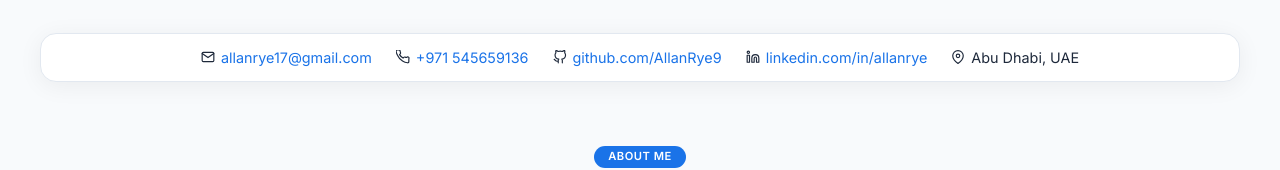
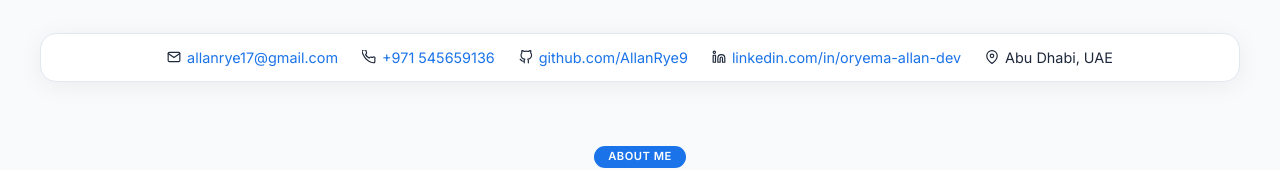
Before and after one commit to AllanRye9/allan-resume, a plain HTML site: page index.html in a window 1280 px wide. Shown: the part 418-588 px from the top of the page. Drawn offline with Linux system fonts and the light colour scheme; no server answers.

Commit message:
Update index.html

```diff
--- a/index.html
+++ b/index.html
@@ -8,7 +8,7 @@
   <meta name="robots" content="index, follow" />
   <meta name="theme-color" content="#1a73e8" />
   <meta name="keywords" content="Software Engineer, AI Engineer, Full Stack Developer, React, TypeScript, Python, FastAPI, Abu Dhabi" />
-  <link rel="canonical" href="https://your-domain.com" />
+  <link rel="canonical" href="https://allan-resume.vercel.app" />
   <meta property="og:title" content="Oryema Allan | AI & Software Engineer CV" />
   <meta property="og:description" content="Software Engineer based in Abu Dhabi, UAE — full-stack development, system design, and engineering across multiple industries." />
   <meta property="og:type" content="website" />
@@ -618,7 +618,7 @@
         </span>
         <span class="contact-item">
           <svg width="14" height="14" viewBox="0 0 24 24" fill="none" stroke="currentColor" stroke-width="2" stroke-linecap="round" stroke-linejoin="round" aria-hidden="true"><path d="M16 8a6 6 0 016 6v7h-4v-7a2 2 0 00-2-2 2 2 0 00-2 2v7h-4v-7a6 6 0 016-6z"/><rect x="2" y="9" width="4" height="12"/><circle cx="4" cy="4" r="2"/></svg>
-          <a href="https://linkedin.com/in/allanrye" target="_blank" rel="noopener noreferrer">linkedin.com/in/allanrye</a>
+          <a href="https://www.linkedin.com/in/oryema-allan-dev" target="_blank" rel="noopener noreferrer">linkedin.com/in/oryema-allan-dev</a>
         </span>
         <span class="contact-item">
           <svg width="14" height="14" viewBox="0 0 24 24" fill="none" stroke="currentColor" stroke-width="2" stroke-linecap="round" stroke-linejoin="round" aria-hidden="true"><path d="M21 10c0 7-9 13-9 13s-9-6-9-13a9 9 0 0118 0z"/><circle cx="12" cy="10" r="3"/></svg>
```
